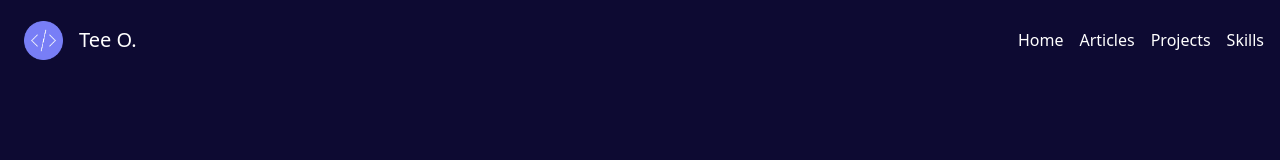
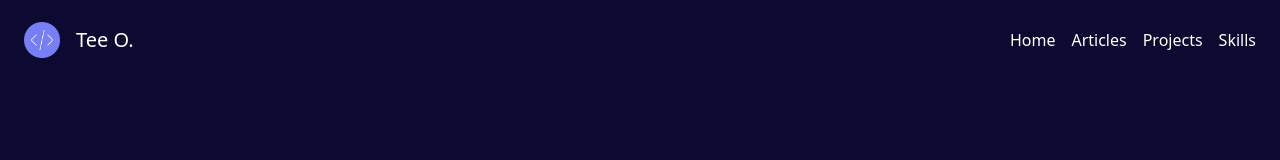
Before and after one commit to tdo95/portfolio, a React (Vite) app: page / in a window 1280 px wide. Shown: the top 160 px of the page. Built offline with nearby package versions, Linux system fonts and the light colour scheme.

Commit message:
edited links menu margin and logo size

```diff
--- a/src/components/LinksMenu.jsx
+++ b/src/components/LinksMenu.jsx
@@ -4,7 +4,7 @@ const LinksMenu = ({open, isMobile, toggleNav}) => {
   const styles = {
     default: 'flex',
     mobile: 'flex-col self-start gap-6 gap-x-6 bg-primary-purple fixed top-0 right-0 w-64 h-full m-0 p-6 transition-all duration-300 ',
-    regular: 'ml-auto gap-4 gap-x-4 max-[767px]:hidden',
+    regular: 'ml-auto mr-2 gap-4 gap-x-4 max-[767px]:hidden',
     sidebarTransition: `${open ? 'translate-x-0' : 'translate-x-full'}`
   }
   function closeMobileNav() {
--- a/src/components/NavBar.jsx
+++ b/src/components/NavBar.jsx
@@ -13,7 +13,7 @@ const NavBar = ({scroll}) => {
   const styles = {
     default: 'flex p-4 h-20 items-center transition-all duration-300 text-white',
     scrollStyle: `${scroll > 10 ? 'shadow-md shadow-black' : ''}`,
-    logoImage: 'p-2 w-[55px]',
+    logoImage: 'p-2 w-[52px] ',
     logoDescription: 'font-medium text-xl ml-2',
   }
 
```
